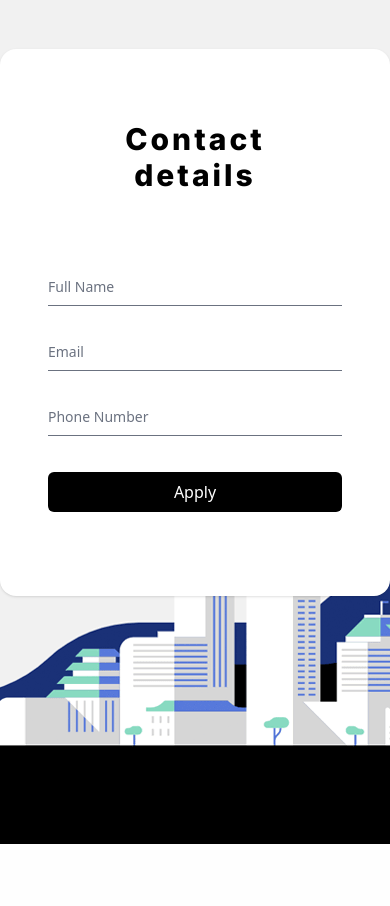
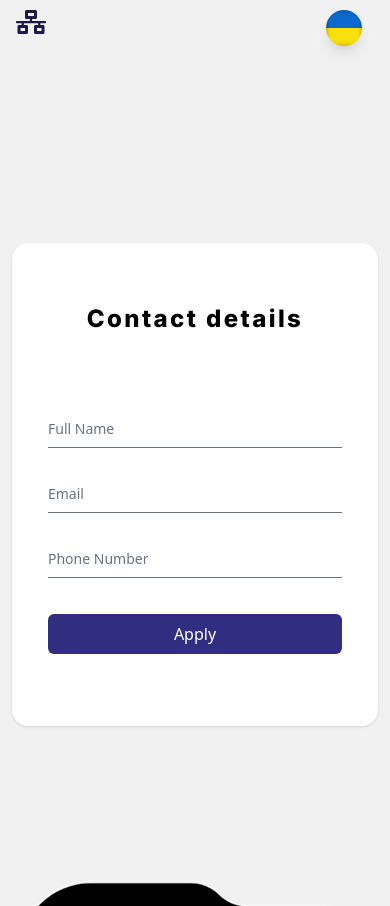
Before and after one commit to dianamatkava/cosmicpython-fastapi, a Flask app: page / in a window 390 px wide. Before the commit the page ends 844 px from the top, so only its background shows below. Run offline with Flask 2, Linux system fonts and the light colour scheme; style sheets or scripts are compiled from the project's sources.

Commit message:
v1/templates: Adds header, mobile responcive main

```diff
--- a/requirements.txt
+++ b/requirements.txt
@@ -1 +1 @@
-Flask=2.2.3
+Flask==2.2.3
--- a/tailwind.config.js
+++ b/tailwind.config.js
@@ -3,6 +3,13 @@ module.exports = {
   content: ["./**/*.{html,js}"],
   theme: {
     extend: {},
+    theme: {
+      screens: {
+        'sm': '576px',
+        'md': '960px',
+        'lg': '1440px',
+      },
+    }
   },
   plugins: [],
 }
--- a/templates/arb-form.html
+++ b/templates/arb-form.html
@@ -13,12 +13,45 @@
     <link href="https://fonts.googleapis.com/css2?family=Inter:wght@800&display=swap" rel="stylesheet">
     <title>Document</title>
 </head>
+
 <body>
-    <div class="w-full h-full">
-        <div class="flex items-center justify-start h-screen bg-bottom" id='contact'>
-            <div class="mx-auto w-full max-w-md main-form p-12 mt-[-200px] bg-white rounded-2xl shadow dark:bg-gray-700 sm:m-12">
-                <h1 class="text-3xl font-bold text-center p-6 tracking-widest">Contact details</h1>
+    <div class="w-full h-full" id='contact'>
 
+        <nav class="px-4 lg:px-6 py-2.5">
+            <div class="flex flex-wrap justify-between items-start mx-auto max-w-screen-xl">
+                <a href="#" class="flex items-center">
+                    <svg  class="mr-3 h-6 sm:h-9" style="fill: rgb(30 27 75);" xmlns="http://www.w3.org/2000/svg" viewBox="0 0 640 512"><!-- Font Awesome Pro 5.15.4 by @fontawesome - https://fontawesome.com License - https://fontawesome.com/license (Commercial License) --><path d="M640 264v-16c0-8.84-7.16-16-16-16H344v-40h72c17.67 0 32-14.33 32-32V32c0-17.67-14.33-32-32-32H224c-17.67 0-32 14.33-32 32v128c0 17.67 14.33 32 32 32h72v40H16c-8.84 0-16 7.16-16 16v16c0 8.84 7.16 16 16 16h104v40H64c-17.67 0-32 14.33-32 32v128c0 17.67 14.33 32 32 32h160c17.67 0 32-14.33 32-32V352c0-17.67-14.33-32-32-32h-56v-40h304v40h-56c-17.67 0-32 14.33-32 32v128c0 17.67 14.33 32 32 32h160c17.67 0 32-14.33 32-32V352c0-17.67-14.33-32-32-32h-56v-40h104c8.84 0 16-7.16 16-16zM256 128V64h128v64H256zm-64 320H96v-64h96v64zm352 0h-96v-64h96v64z"/></svg>
+                </a>
+            <div>
+
+
+                <div class="relative inline-block group">
+                    <div class="flex flex-wrap justify-end items-start mx-auto max-w-screen-xl">
+                      <button id="lang-options" class="flex items-center focus:outline-none">
+                        <img src="../static/img/ua.jpg" class="mr-3 w-9 h-9 object-fit rounded-full shadow-lg" />
+                      </button>
+                    </div>
+
+                    <!-- Lang Options -->
+                    <div id="lang-dropdown" class="right-0 mt-2 absolute z-10 hidden" role="menu" aria-orientation="vertical" aria-labelledby="menu-button" tabindex="-1">
+                      <div class="py-2">
+                        <img onclick="console.log('EN works')" src="../static/img/en.png" class="mt-2 mr-3 w-9 h-9 object-fit rounded-full shadow-lg hover:brightness-75" />
+                        <img onclick="console.log('GE works')" src="../static/img/ge.png" class="mt-2 mr-3 w-9 h-9 object-fit rounded-full shadow-lg hover:brightness-75" />
+                        <img onclick="console.log('UA works')" src="../static/img/ua.jpg" class="mt-2 mr-3 w-9 h-9 object-fit rounded-full shadow-lg hover:brightness-75" />
+                        <img onclick="console.log('RU works')" src="../static/img/ru.png" class="mt-2 mr-3 w-9 h-9 object-fit rounded-full shadow-lg hover:brightness-75" />
+                      </div>
+                    </div>
+                  </div>
+
+
+
+        </nav>
+
+        <div class="flex items-center justify-center h-screen bg-bottom">
+            <div class="mx-3 w-full max-w-md main-form p-9 bg-white rounded-2xl shadow dark:bg-gray-700 md:mx-auto md:p-12">
+                <h1 class="text-2xl font-bold text-center p-6 tracking-widest md:text-3xl">
+                    Contact details
+                </h1>
                 <form method='POST' class="mt-12">
                     <div class="m-auto main-form-block">
                     <div class="relative z-0 my-6" id='name'>
@@ -42,7 +75,7 @@
                     </div>
                     </div>
                     <div id='subbmit'>
-                        <div class='mb-6'><a onclick='onSendMessage()' class="my-9 rounded-md bg-black px-10 py-2 text-white cursor-pointer text-center block w-full">Apply</a></div>
+                        <div class='mb-6'><a onclick='onSendMessage()' class="my-9 rounded-md bg-indigo-900 px-10 py-2 text-white cursor-pointer text-center block w-full">Apply</a></div>
                     </div>
 
                 </form>
@@ -50,4 +83,13 @@
         </div>
     </div>
 </body>
+
+<script>
+    const langButton = document.getElementById('lang-options');
+    const langDropdown = document.getElementById('lang-dropdown');
+
+    langButton.addEventListener('click', () => {
+      langDropdown.classList.toggle('hidden');
+    });
+  </script>
 </html>
```
Also changed, not shown: static/img/en.png (added), static/img/ge.png (added), static/img/logo.svg (added), static/img/ru.png (added), static/img/ua.jpg (added).
